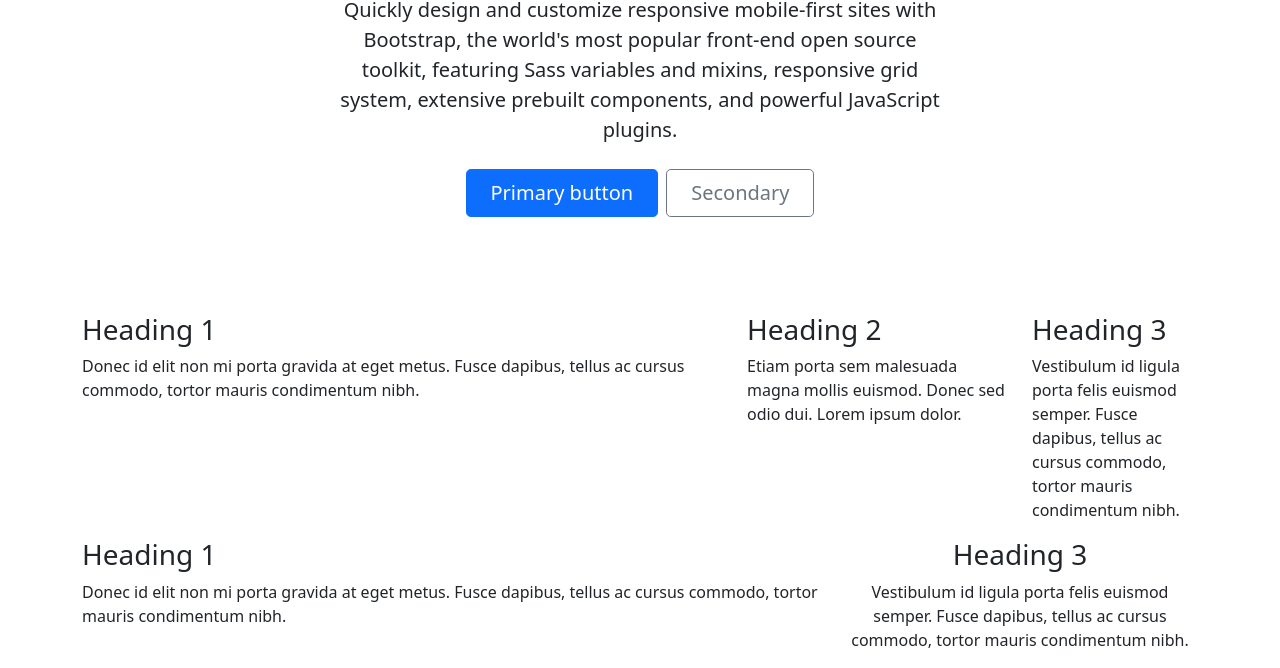
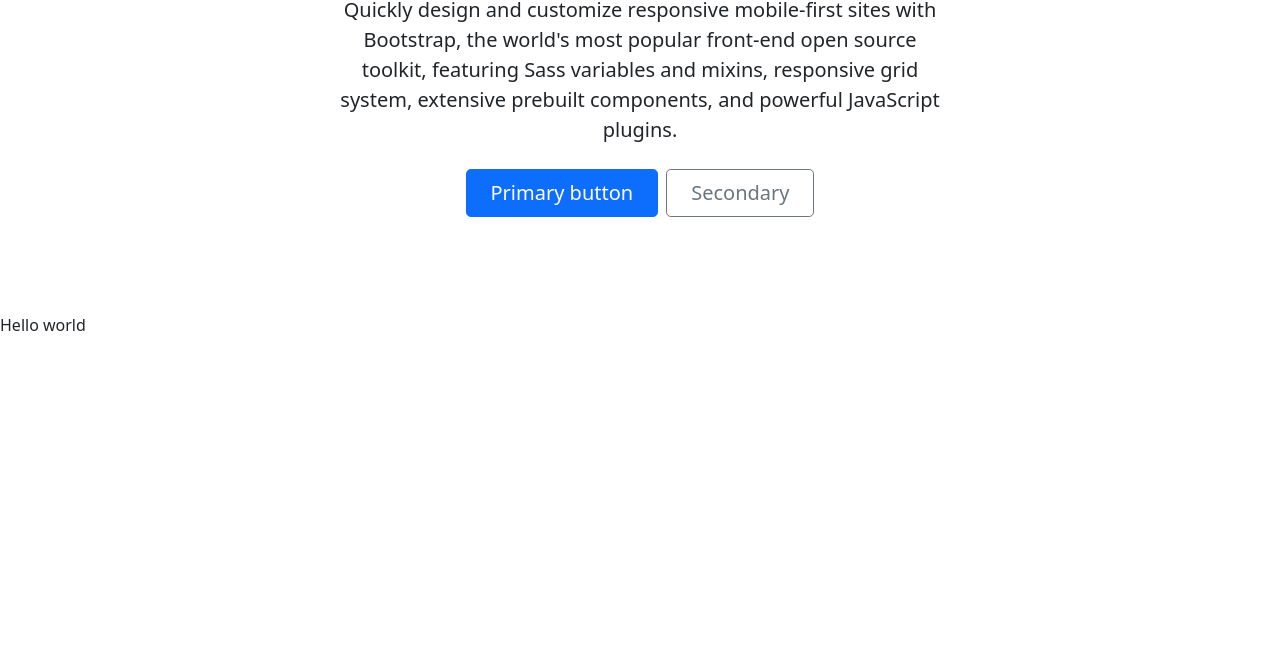
Before and after one commit to ChrisCioffi/Jour_652, a plain HTML site: page bootstrap-template/bootstrap-template.html in a window 1280 px wide. Shown: the part 223-891 px from the top of the page. After the commit the page ends 800 px from the top, so only its background shows below. Drawn offline with nearby package versions, Linux system fonts and the light colour scheme.

Commit message:
made templates match

```diff
--- a/bootstrap-template/bootstrap-template.html
+++ b/bootstrap-template/bootstrap-template.html
@@ -53,9 +53,11 @@
         </div>
       </div>
     </div>
+    <p> Hello world </p>
           <!-- Hero end-->
+<!-- Below is an example of grid. This will be for demonstrating in class. -->
           <!-- start grid-->
-    <div class="container">
+  <!-- <div class="container">
       <div class="row">
               <div class="col-md-7">
                       <h3>Heading 1</h3>
@@ -82,6 +84,7 @@
         </div>
 </div>
     </div>
+  end of noted out grid for demonstration purposes-->
   <!-- end grid-->
 
 
```
